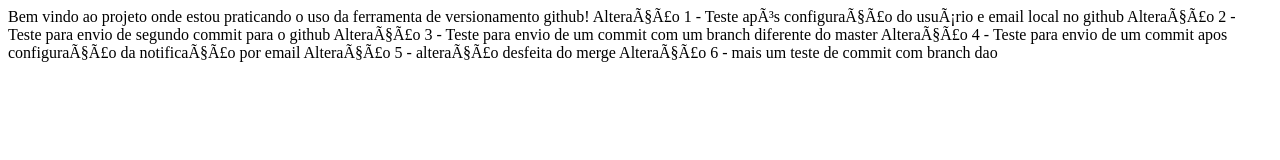
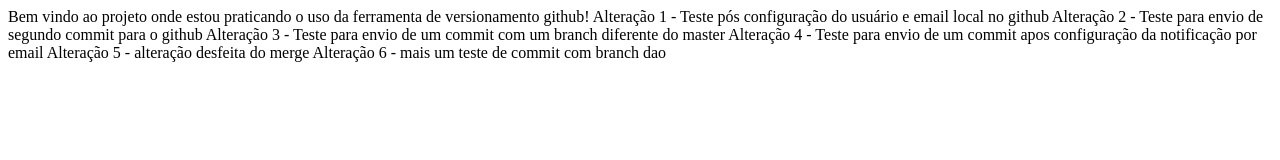
Before and after one commit to rafaelhazevedo61/alura-curso1-github-praticando, a plain HTML site: page index.html in a window 1280 px wide. Drawn offline with Linux system fonts and the light colour scheme.

Commit message:
correção do charset de iso para utf8

```diff
--- a/index.html
+++ b/index.html
@@ -1,14 +1,14 @@
 <!DOCTYPE html>
 <html>
 <head>
-<meta charset="ISO-8859-1">
+<meta charset="UTF-8">
 <title>Praticando curso de github</title>
 </head>
 <body>
 
 	Bem vindo ao projeto onde estou praticando o uso da ferramenta de versionamento github!
 
-	Alteração 1 - Teste após configuração do usuário e email local no github
+	Alteração 1 - Teste pós configuração do usuário e email local no github
 
 	Alteração 2 - Teste para envio de segundo commit para o github
 
@@ -20,5 +20,7 @@
 
 	Alteração 6 - mais um teste de commit com branch dao
 
+
+
 </body>
 </html>
```
